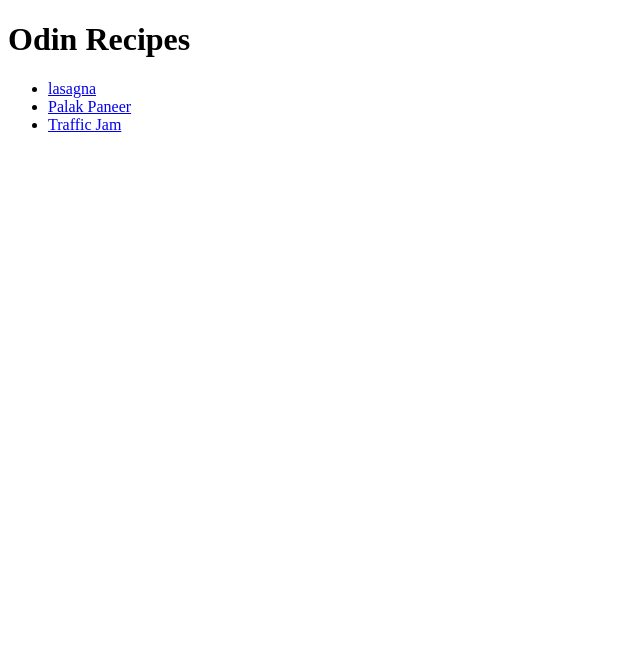
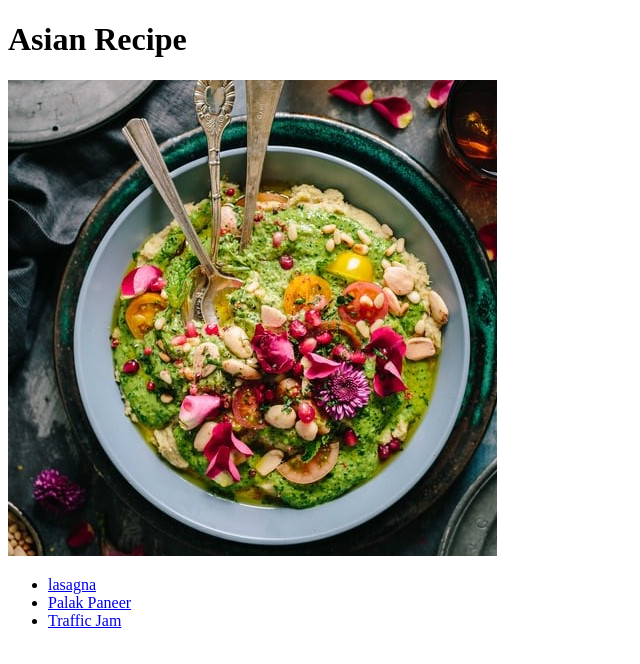
Before and after one commit to Tapan-24/odin-recipes, a plain HTML site: page index.html in a window 1280 px wide. Shown: the whole page, without its empty margins (0-640 px from the left). Drawn offline with Linux system fonts and the light colour scheme.

Commit message:
Added Home Page Image

```diff
--- a/index.html
+++ b/index.html
@@ -7,11 +7,13 @@
     <title>Document</title>
 </head>
 <body>
-<h1>Odin Recipes</h1>
+<h1>Asian Recipe</h1>
+<img src="images/asian_food.jfif"" alt="Asian Recipe">
 <ul>
     <li><a href="recipes/lasagna.html">lasagna</a></li>
     <li><a href="recipes/paneerpalak.html">Palak Paneer</a></li>
     <li><a href="recipes/trafficjam.html">Traffic Jam</a></li>
 </ul>
+
 </body>
 </html>
```
Also changed, not shown: images/asian_food.jfif (added).
